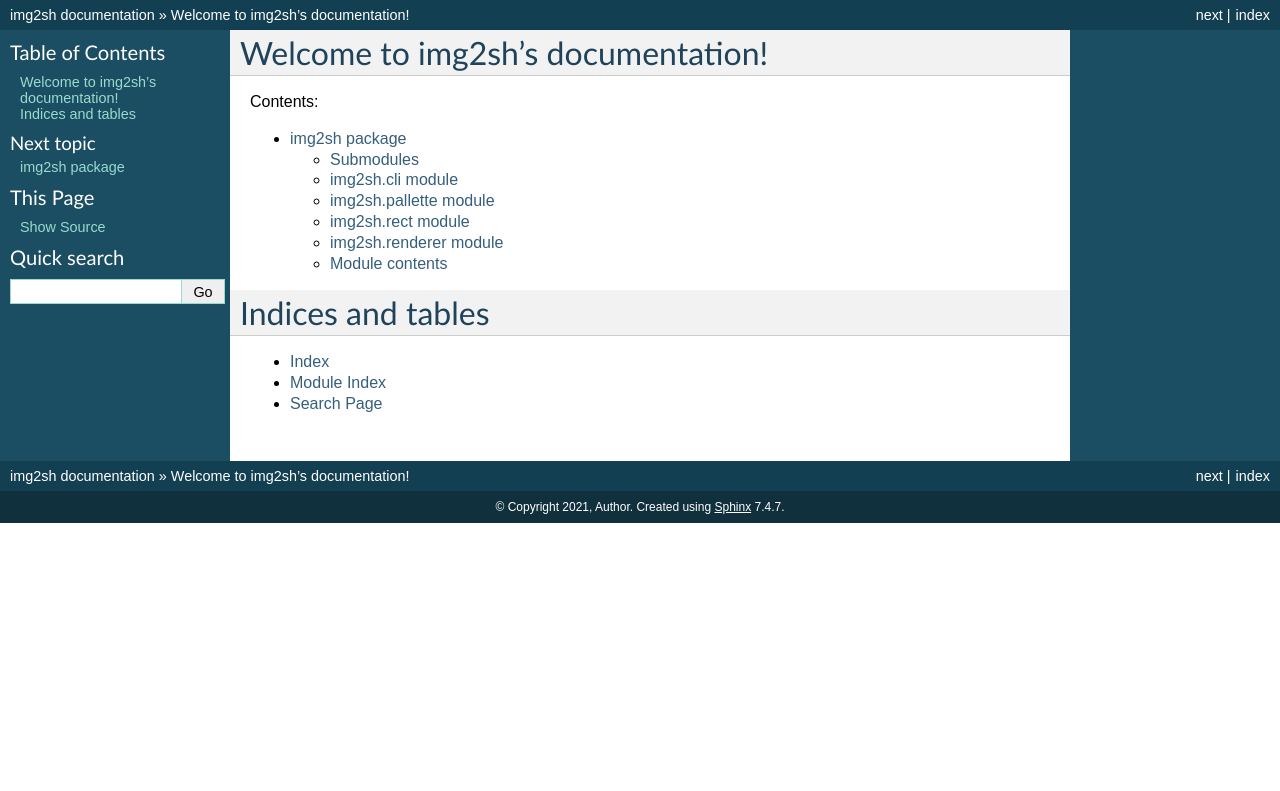
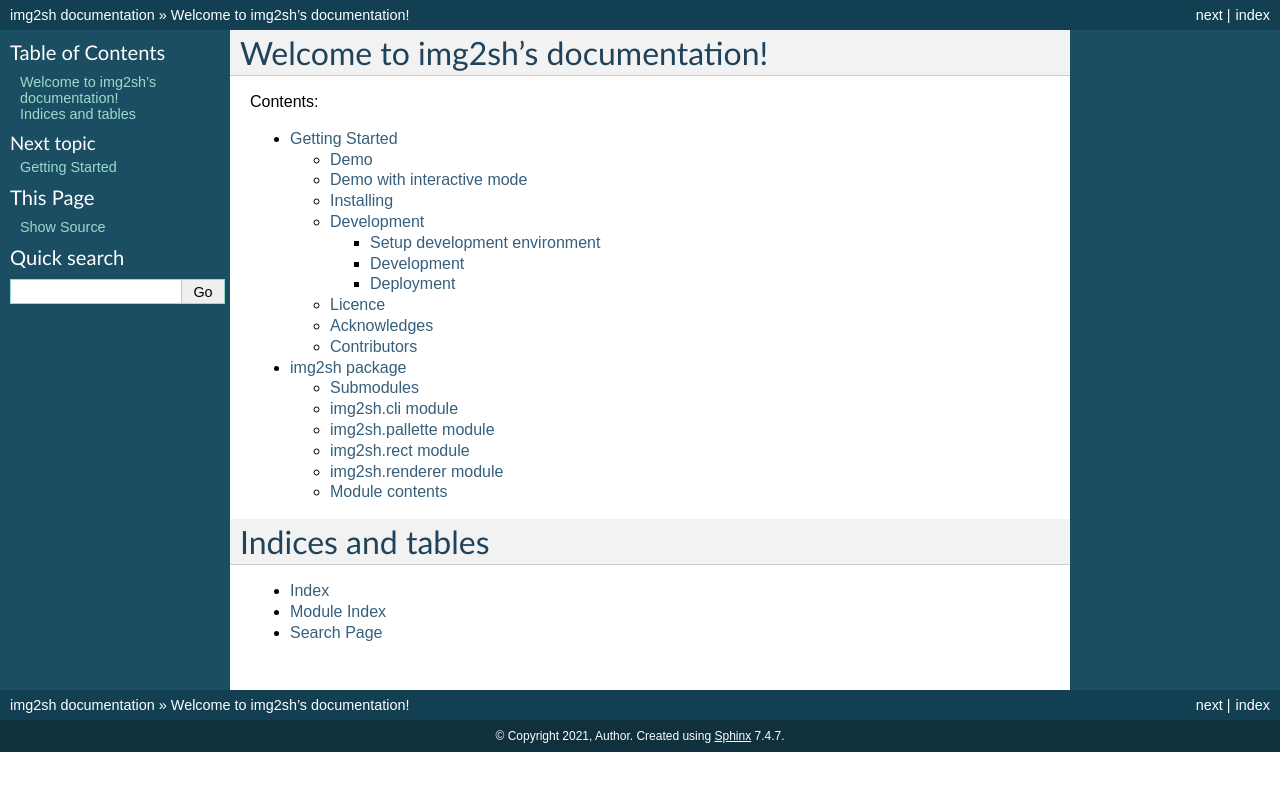
Before and after one commit to mozanunal/img2sh, a Sphinx documentation site: the page built from doc/index.rst, in a window 1280 px wide. Shown: the top 791 px of the page. Built offline with Sphinx 7.4.7, drawn with Linux system fonts in a browser that asks for light colours; some of the changed lines change nothing that is shown.

Commit message:
getting started added

```diff
--- /dev/null
+++ b/doc/getting-started.rst
@@ -0,0 +1,152 @@
+Getting Started
+===============
+
+|autopep8| |pylint| |pytest|
+
+Img2sh is a tool to show images directly on terminal. For color images
+256 xterm color support is required. This script basically resize the
+image with antialliasing and quantized its colors to xterm color
+pallette.
+
+Demo
+~~~~
+
+Testing the package is super easy. Install and run.
+
+::
+
+   pip install img2sh --user
+   img2sh demo.jpeg
+
+Result:
+
+|image3|
+
+.. raw:: html
+
+   <!--![](https://user-images.githubusercontent.com/13440502/59116723-e0020e00-8954-11e9-8d3a-e482ec543368.png)-->
+
+Demo with interactive mode
+~~~~~~~~~~~~~~~~~~~~~~~~~~
+
+::
+
+   img2sh demo.jpeg -w 80 -i
+
+   q: quit z: zoom+ x: zoom- c: reset
+   arrow keys for navigation
+   cmd: q
+
+|image4|
+
+For detailed usage arguments:
+
+::
+
+   $ python img2sh/cli.py --help
+
+   usage: cli.py [-h] [-w WIDTH] [-i] Image
+
+   Show images directly on terminal.
+
+   positional arguments:
+     Image                 the directory of the image which will be opened
+
+   optional arguments:
+     -h, --help            show this help message and exit
+     -w WIDTH, --width WIDTH
+                           image width on the terminal
+     -i, --interactive     open image in interactive mode
+
+Installing
+~~~~~~~~~~
+
+It can be easily install using pip.
+
+::
+
+   pip install img2sh --user
+
+Installing from source:
+
+::
+
+   git clone https://github.com/mozanunal/img2sh
+   cd img2sh
+   pip install -r requirements.txt
+   python setup.py install
+
+Development
+~~~~~~~~~~~
+
+Setup development environment
+^^^^^^^^^^^^^^^^^^^^^^^^^^^^^
+
+Conda is using for environment management.
+
+::
+
+   conda create -n img2sh python=3.8
+
+Following command should be executed to create interactive shell in this
+conda environment.
+
+::
+
+   conda activate img2sh
+
+.. _development-1:
+
+Development
+^^^^^^^^^^^
+
+In this repo issue based development is active. For any problems or new
+enhancements please open a issue.
+
+Autopep8 is used for formatting.
+
+::
+
+   autopep8 -r -i img2sh test
+
+Pylint is used for linting.
+
+::
+
+   pylint img2sh
+
+Deployment
+^^^^^^^^^^
+
+The following 2 commands are required to deploy over pypi.
+
+::
+
+   python setup.py sdist bdist_wheel
+   twine upload --repository-url https://upload.pypi.org/legacy/ dist/*
+
+Licence
+~~~~~~~
+
+MIT
+
+Acknowledges
+~~~~~~~~~~~~
+
+This package is developed using: -
+`Pillow <https://pillow.readthedocs.io/en/stable/installation.html>`__ -
+`colored <https://gitlab.com/dslackw/colored>`__
+
+Contributors
+~~~~~~~~~~~~
+
+-  `mozanunal <https://github.com/mozanunal>`__
+
+.. |autopep8| image:: https://github.com/mozanunal/img2sh/actions/workflows/autopep8.yml/badge.svg
+   :target: https://github.com/mozanunal/img2sh/actions/workflows/autopep8.yml
+.. |pylint| image:: https://github.com/mozanunal/img2sh/actions/workflows/pylint.yml/badge.svg
+   :target: https://github.com/mozanunal/img2sh/actions/workflows/pylint.yml
+.. |pytest| image:: https://github.com/mozanunal/img2sh/actions/workflows/pytest.yml/badge.svg
+   :target: https://github.com/mozanunal/img2sh/actions/workflows/pytest.yml
+.. |image3| image:: https://user-images.githubusercontent.com/13440502/52919655-aa89d400-3315-11e9-8c4a-7a7e057b8fa4.png
+.. |image4| image:: https://user-images.githubusercontent.com/13440502/59120360-e34dc780-895d-11e9-8b2a-1d7ea5b25fe4.gif
--- a/doc/index.rst
+++ b/doc/index.rst
@@ -10,7 +10,9 @@
    :maxdepth: 4
    :caption: Contents:
 
+   getting-started
    img2sh
+
 
 
 Indices and tables
```
